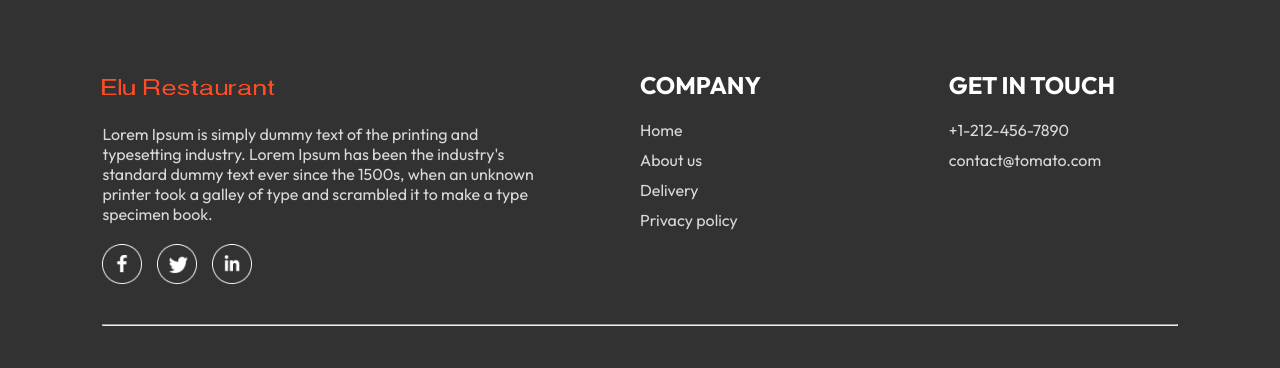
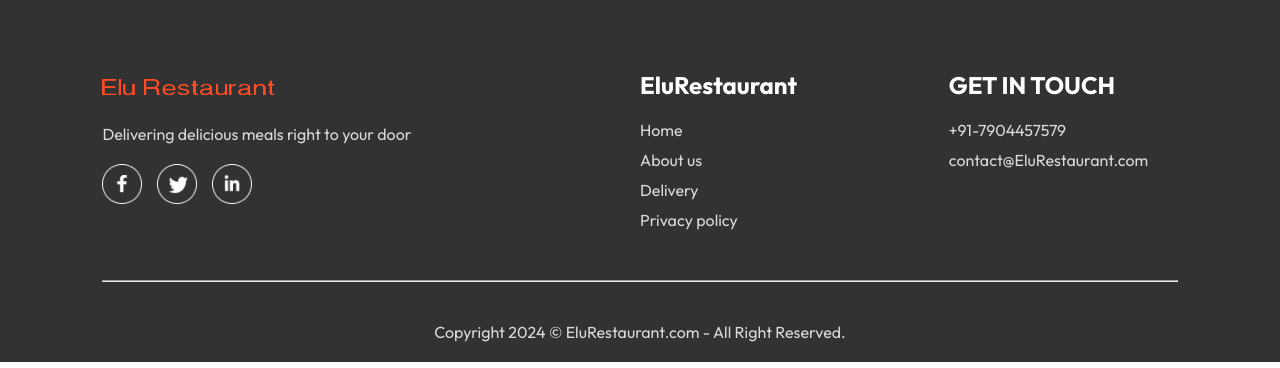
Before and after one commit to Elu620758/food-delivery-frontend, a React (Vite) app: page /verify in a window 1280 px wide. Shown: the part 572-940 px from the top of the page. Built offline with nearby package versions, Linux system fonts and the light colour scheme; no server answers.

Commit message:
footer created

```diff
--- a/src/components/Footer/Footer.jsx
+++ b/src/components/Footer/Footer.jsx
@@ -8,7 +8,7 @@ const Footer = () => {
       <div className="footer-content">
         <div className="footer-content-left">
             <img src={assets.logo} alt="" />
-            <p>Lorem Ipsum is simply dummy text of the printing and typesetting industry. Lorem Ipsum has been the industry's standard dummy text ever since the 1500s, when an unknown printer took a galley of type and scrambled it to make a type specimen book.</p>
+            <p>Delivering delicious meals right to your door</p>
             <div className="footer-social-icons">
                 <img src={assets.facebook_icon} alt="" />
                 <img src={assets.twitter_icon} alt="" />
@@ -16,7 +16,7 @@ const Footer = () => {
             </div>
         </div>
         <div className="footer-content-center">
-            <h2>COMPANY</h2>
+            <h2>EluRestaurant</h2>
             <ul>
                 <li>Home</li>
                 <li>About us</li>
@@ -27,13 +27,13 @@ const Footer = () => {
         <div className="footer-content-right">
             <h2>GET IN TOUCH</h2>
             <ul>
-                <li>+1-212-456-7890</li>
-                <li>contact@tomato.com</li>
+                <li>+91-7904457579</li>
+                <li>contact@EluRestaurant.com</li>
             </ul>
         </div>
       </div>
       <hr />
-      <p className="footer-copyright">Copyright 2024 © Tomato.com - All Right Reserved.</p>
+      <p className="footer-copyright">Copyright 2024 © EluRestaurant.com - All Right Reserved.</p>
     </div>
   )
 }
```
